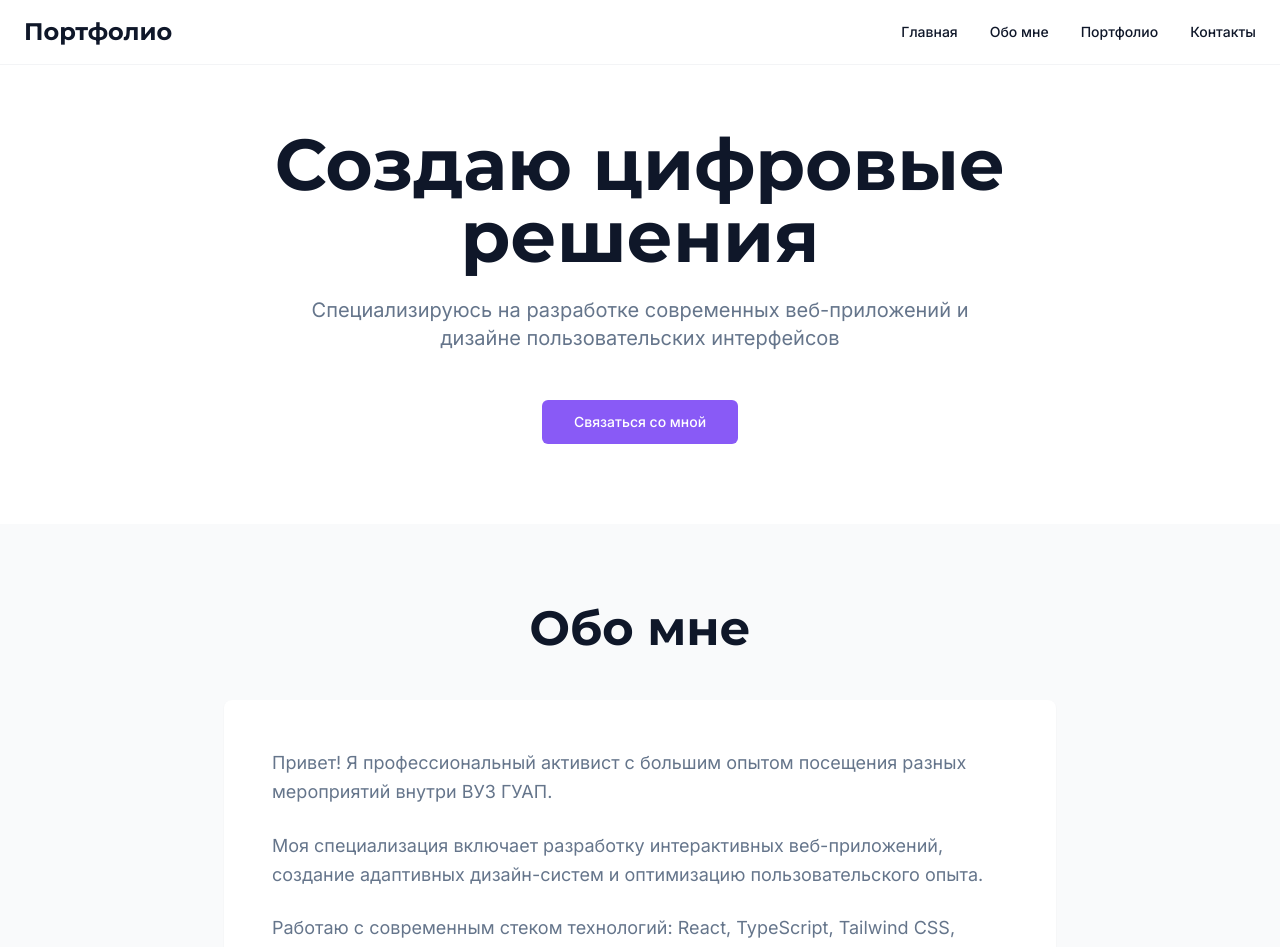
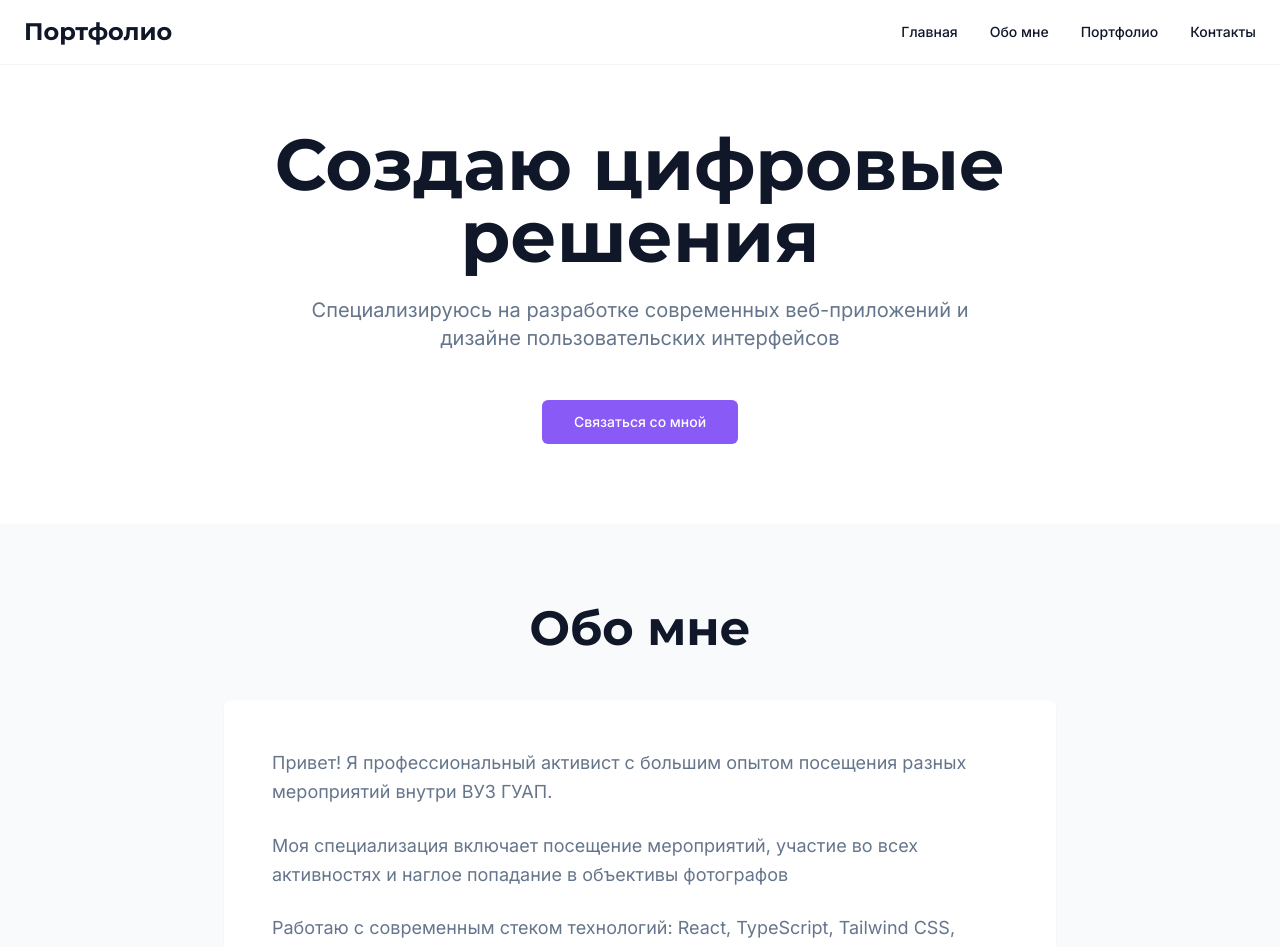
Before and after one commit to pr-poehali-dev/site-portfolio-creation, a React (Vite) app: page / in a window 1280 px wide. Shown: the top 947 px of the page. Built offline with nearby package versions, Linux system fonts and the light colour scheme.

Commit message:
fix: обновление компонента

```diff
--- a/src/pages/Index.tsx
+++ b/src/pages/Index.tsx
@@ -108,9 +108,7 @@ const Index = () => {
           <Card className="border-0 shadow-sm">
             <CardContent className="p-8 md:p-12">
               <p className="text-lg text-muted-foreground leading-relaxed mb-6">Привет! Я профессиональный активист с большим опытом посещения разных мероприятий внутри ВУЗ ГУАП.</p>
-              <p className="text-lg text-muted-foreground leading-relaxed mb-6">
-                Моя специализация включает разработку интерактивных веб-приложений, создание адаптивных дизайн-систем и оптимизацию пользовательского опыта.
-              </p>
+              <p className="text-lg text-muted-foreground leading-relaxed mb-6">Моя специализация включает посещение мероприятий, участие во всех активностях и наглое попадание в объективы фотографов</p>
               <p className="text-lg text-muted-foreground leading-relaxed">
                 Работаю с современным стеком технологий: React, TypeScript, Tailwind CSS, Node.js. Всегда открыт к новым проектам и интересным задачам.
               </p>
```
